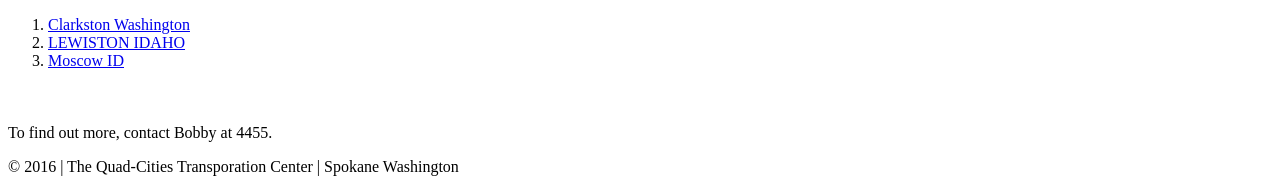
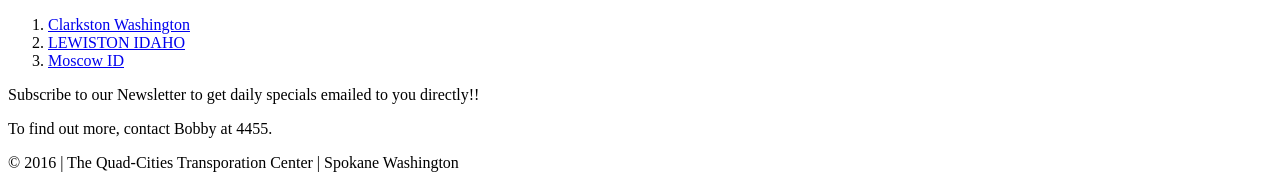
Before and after one commit to bvneilson/cit230, a website: page public/week-2/fixedhtml.html in a window 1280 px wide. Shown: the part 946-1138 px from the top of the page. Drawn offline with Linux system fonts and the light colour scheme; files that its build step writes are made by us from their sources.

Commit message:
removed marquee

```diff
--- a/public/week-2/fixedhtml.html
+++ b/public/week-2/fixedhtml.html
@@ -43,9 +43,9 @@
         <li><a href="http://www.lewiston.com/business-directory-2-2/">LEWISTON IDAHO</a></li>
         <li><a href="http://www.moscow.com/business-directory-2/">Moscow ID</a></li>
       </ol>
-      <marquee>Subscribe to our Newsletter to get daily specials emailed to you directly!!</marquee>
     </main>
     <footer>
+      <p>Subscribe to our Newsletter to get daily specials emailed to you directly!!</p>
       <p>To find out more, contact Bobby at 4455.</p>
       <p class="smaller">&copy; 2016 |  The Quad-Cities Transporation Center   | Spokane Washington </p>
     </footer>
--- /dev/null
+++ b/public/week-2/fixme.css
@@ -0,0 +1,45 @@
+* { box-sizing: border-box; }
+
+body {
+    font-size: 16px;
+    font-family: 'Sansito', Ubuntu, sans-serif;
+}
+
+h1, h2, h3 {
+    color: #7c8855;
+    font-weight: 600;
+}
+
+h1 {
+    font-size: 3rem;
+}
+
+header {
+    background-color: #a3bb49;
+    padding: .5rem;
+}
+
+main {
+	min-height: 5px;
+}
+
+main img {
+    width: 128px;
+    height: auto;
+}
+
+footer {
+	clear: both;
+	text-align: center;
+	padding: 1rem;
+	background-color: #a3bb49;
+	color: #fff;
+	font-size: .8rem;
+}
+
+/* Class Selectors */
+
+.profile {
+    box-shadow: .25rem .25rem .25rem #ccaabb;
+    border: 1px solid #777;
+}
```
